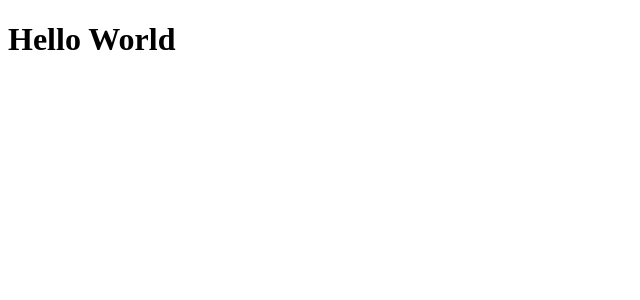
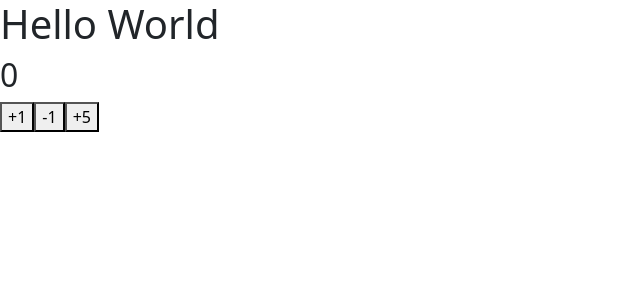
Before and after one commit to MAranWebDev/reactnode_challenge, a React (Create React App) app in the folder app/client/: page / in a window 1280 px wide. Shown: the top 300 px of the page, without its empty margins (0-640 px from the left). Built offline with nearby package versions, Linux system fonts and the light colour scheme.

Commit message:
react redux setup

```diff
--- a/app/client/src/App.tsx
+++ b/app/client/src/App.tsx
@@ -1,9 +1,24 @@
+import type { RootState } from "./redux/store";
+import { useSelector, useDispatch } from "react-redux";
+import {
+  decrement,
+  increment,
+  incrementByAmount,
+} from "./redux/slices/postsSlice";
+
 const App = () => {
+  const dispatch = useDispatch();
+  const posts = useSelector((state: RootState) => state.posts);
+
   return (
     <div>
       <h1>Hello World</h1>
+      <h2>{posts.value}</h2>
+      <button onClick={() => dispatch(increment())}>+1</button>
+      <button onClick={() => dispatch(decrement())}>-1</button>
+      <button onClick={() => dispatch(incrementByAmount(5))}>+5</button>
     </div>
   );
 };
 
-export default App;
+export { App };
--- a/app/client/src/index.tsx
+++ b/app/client/src/index.tsx
@@ -1,12 +1,17 @@
 import React from "react";
 import ReactDOM from "react-dom/client";
-import App from "./App";
+import { Provider } from "react-redux";
+import { store } from "./redux/store";
+import { App } from "./App";
+import "bootstrap/dist/css/bootstrap.min.css";
 
-const root = ReactDOM.createRoot(
-  document.getElementById("root") as HTMLElement
-);
+const container = document.getElementById("root")!;
+const root = ReactDOM.createRoot(container);
+
 root.render(
   <React.StrictMode>
-    <App />
+    <Provider store={store}>
+      <App />
+    </Provider>
   </React.StrictMode>
 );
--- /dev/null
+++ b/app/client/src/redux/slices/postsSlice.ts
@@ -0,0 +1,24 @@
+import { type PayloadAction, createSlice } from "@reduxjs/toolkit";
+
+const initialState = {
+  value: 0,
+};
+
+const postsSlice = createSlice({
+  name: "posts",
+  initialState,
+  reducers: {
+    increment: (state) => {
+      state.value += 1;
+    },
+    decrement: (state) => {
+      state.value -= 1;
+    },
+    incrementByAmount: (state, action: PayloadAction<number>) => {
+      state.value += action.payload;
+    },
+  },
+});
+
+export const { increment, decrement, incrementByAmount } = postsSlice.actions;
+export const postsReducer = postsSlice.reducer;
--- /dev/null
+++ b/app/client/src/redux/store.ts
@@ -0,0 +1,13 @@
+import { configureStore } from "@reduxjs/toolkit";
+import { postsReducer } from "./slices/postsSlice";
+
+type RootState = ReturnType<typeof store.getState>;
+type AppDispatch = typeof store.dispatch;
+
+const store = configureStore({
+  reducer: {
+    posts: postsReducer,
+  },
+});
+
+export { type RootState, type AppDispatch, store };
```
Also changed, not shown: app/client/package.json (+6 -3 lines), 1 other file (tests, documents, lock files or other folders).
